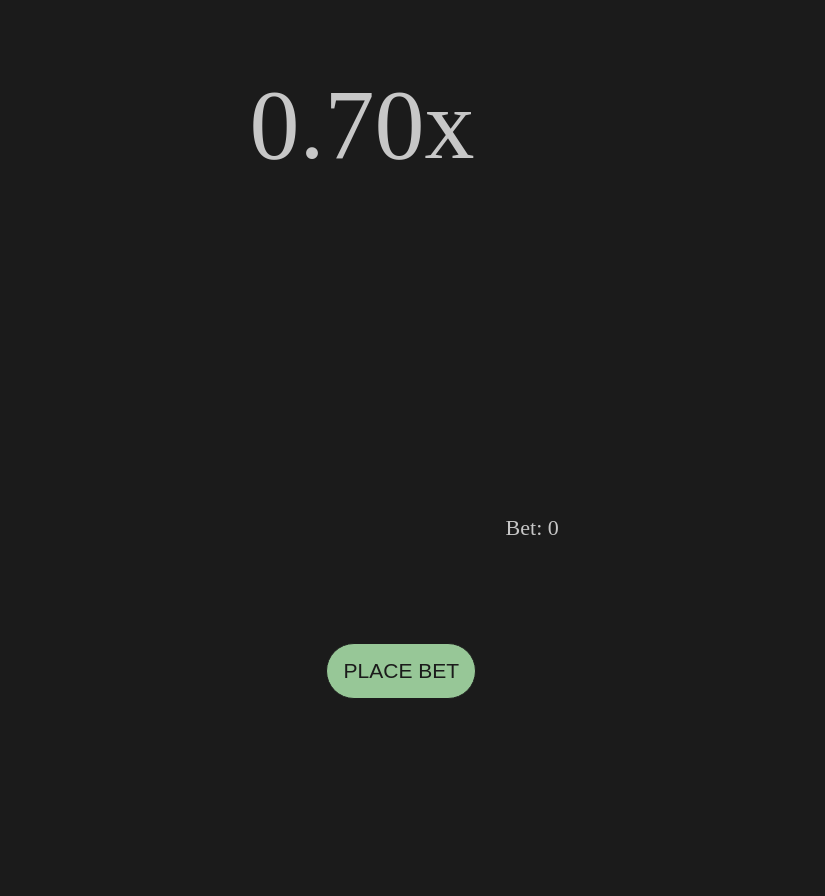
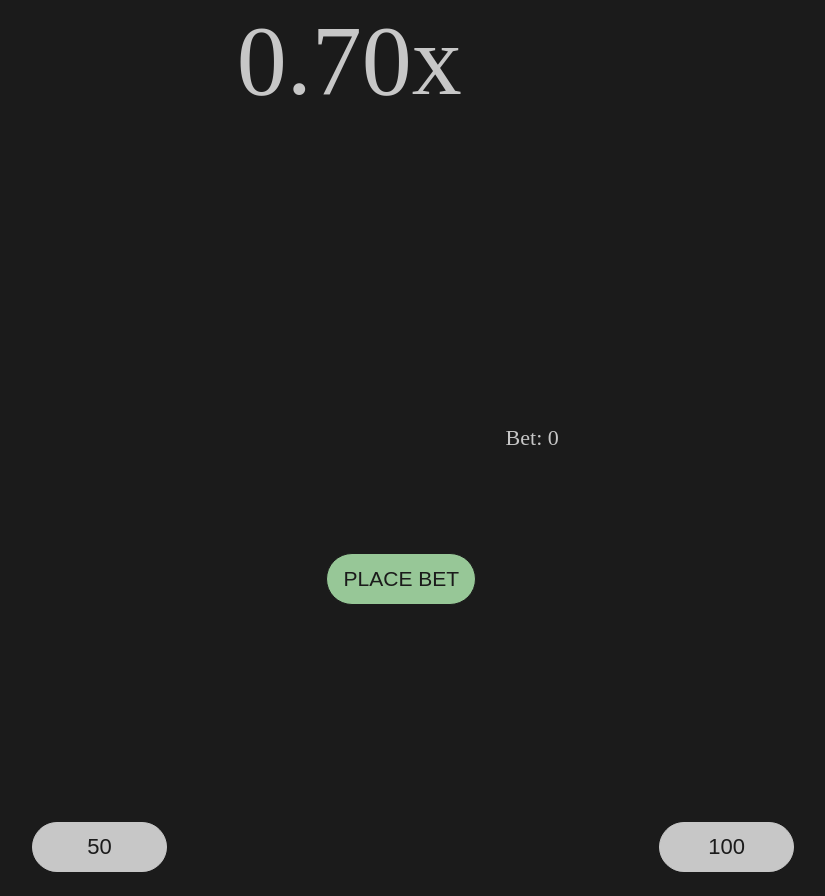
Before and after one commit to Hentarisp/mcrashapp, a plain HTML site: page index.html in a window 1280 px wide. Shown: the part 517-1413 px from the top of the page, without its empty margins (40-865 px from the left). Drawn offline with Linux system fonts and the light colour scheme.

Commit message:
done
done

```diff
--- a/index.html
+++ b/index.html
@@ -17,8 +17,8 @@ body {
 	font-size: 100px;
 	color: #C7C7C7;
 	position: absolute;
-	margin-left: 22%;
-	margin-top: 45%;
+	margin-left: 21%;
+	margin-top: 40%;
 }
 #money {
 	position: absolute;
@@ -34,7 +34,7 @@ body {
 	color: #C7C7C7;
 	position: absolute;
 	margin-left: 42%;
-	margin-top: 80%;
+	margin-top: 73%;
 }
 #bet {
 	background-color: #97C797;
@@ -42,11 +42,11 @@ body {
 	color: #1B1B1B;
 	font-size: 21px;
 	width: 150px;
-	height: 56px;
+	height: 52px;
 	border-radius: 100px;
 	border:#1B1B1B solid 1px;
 	margin-left: 28%;
-	margin-top: 90%;
+	margin-top: 83%;
 }
 .button {
 	position: absolute;
@@ -56,31 +56,31 @@ body {
 	border-radius: 100px;
 	border:#C7C7C7 solid 1px;
 	width: 135px;
-	height: 55px;
+	height: 50px;
 }
 #s50 {
 	margin-left: 5%;
-	margin-top: 112%;
+	margin-top: 104%;
 }
 #s100 {
 	margin-left: 54%;
-	margin-top: 112%;
+	margin-top: 104%;
 }
 #s250 {
 	margin-left: 5%;
-	margin-top: 132%;
+	margin-top: 124%;
 }
 #s1000 {
 	margin-left: 54%;
-	margin-top: 132%;
+	margin-top: 124%;
 }
 #s2500 {
 	margin-left: 5%;
-	margin-top: 152%;
+	margin-top: 144%;
 }
 #s10000 {
 	margin-left: 54%;
-	margin-top: 152%;
+	margin-top: 144%;
 }
 #help {
 	margin-left: 33%;
```
